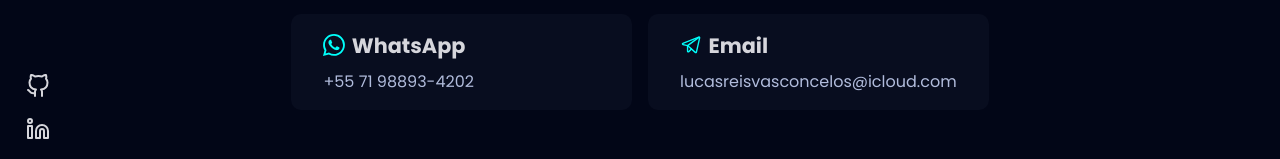
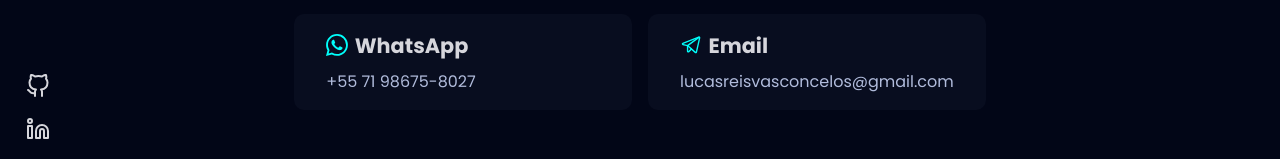
Before and after one commit to LucasReisV1337/portfolio, a Next.js app: page /contact in a window 1280 px wide. Shown: the part 484-643 px from the top of the page. Built offline with nearby package versions, Linux system fonts and the light colour scheme.

Commit message:
Update contact information in Contact component

```diff
--- a/src/components/Contact/index.tsx
+++ b/src/components/Contact/index.tsx
@@ -30,7 +30,7 @@
             </h4>
             <Link href="https://api.whatsapp.com/send?phone=5571986758027">
               <a target="_blank">
-                <span>+55 71 98893-4202</span>
+                <span>+55 71 98675-8027</span>
               </a>
             </Link>
           </div>
@@ -40,9 +40,9 @@
               {' '}
               <TelegramLogo size={22} color="#00fffb" /> Email{' '}
             </h4>
-            <Link href="mailto:lucasreisvasconcelos@icloud.com">
+            <Link href="mailto:lucasreisvasconcelos@gmail.com">
               <a target="_blank">
-                <span>lucasreisvasconcelos@icloud.com</span>
+                <span>lucasreisvasconcelos@gmail.com</span>
               </a>
             </Link>
           </div>
```
